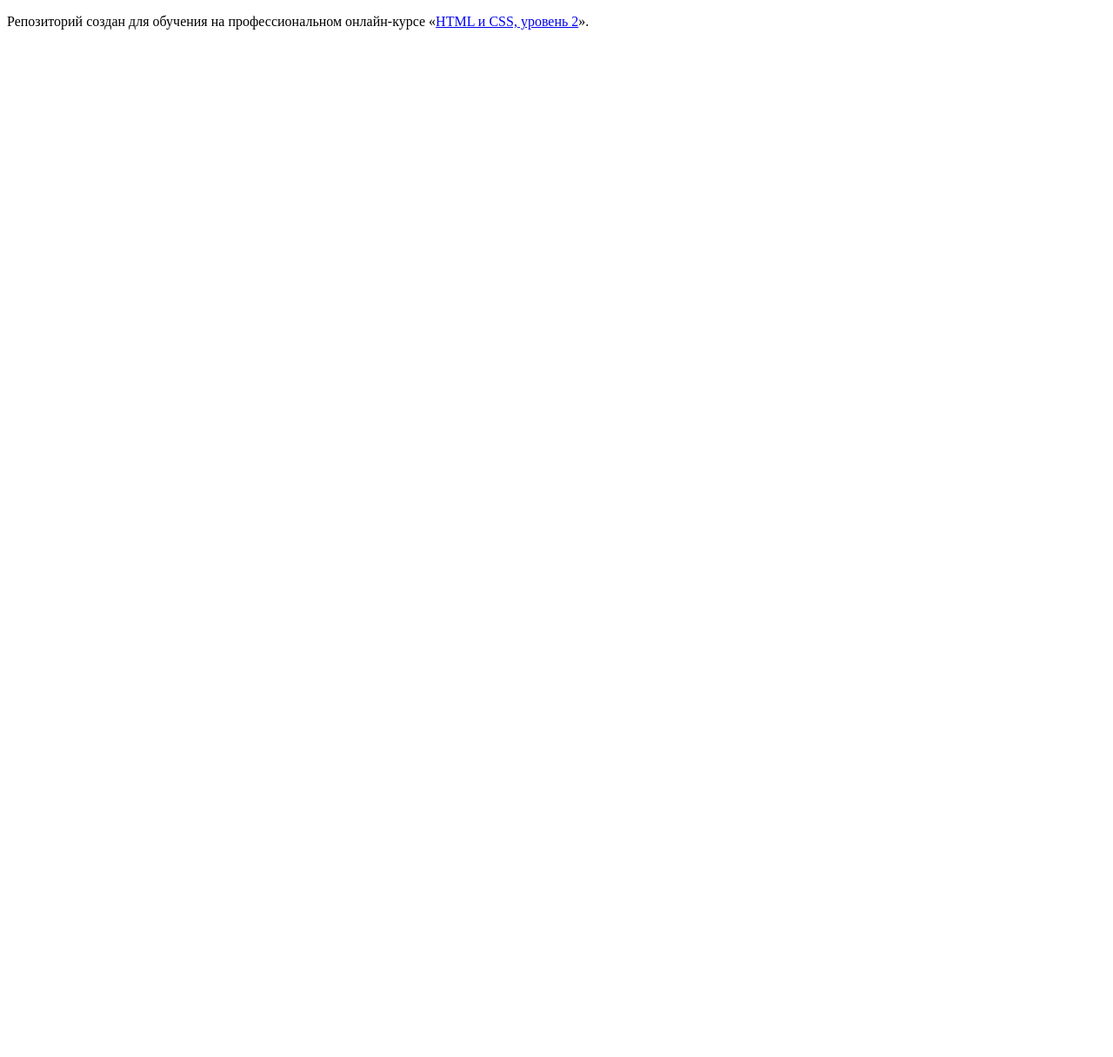
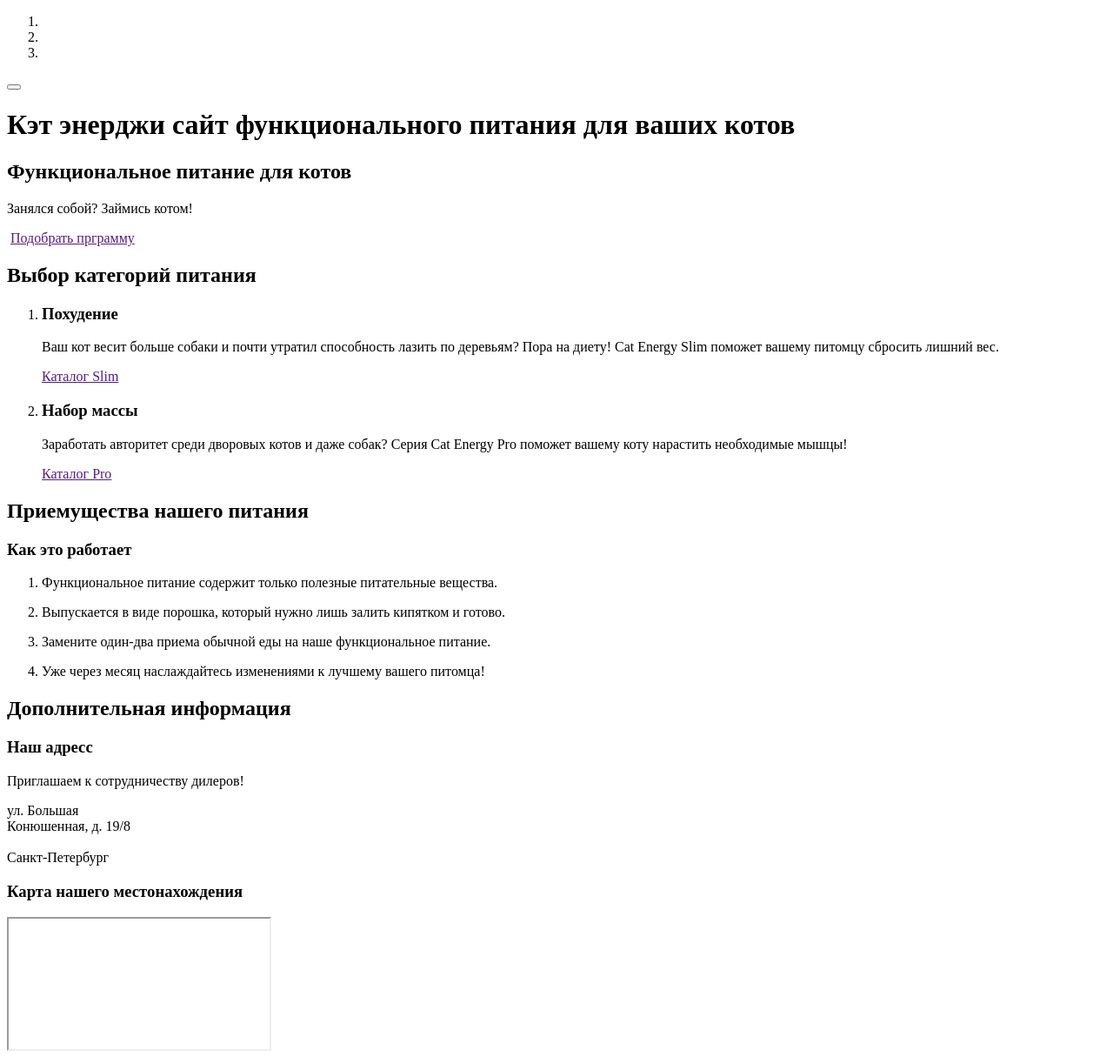
Before and after one commit to GarryVar/858513-cat-energy-19, a website: page source/index.html in a window 1280 px wide. Shown: the top 1215 px of the page at 87% size. Before the commit the page ends 800 px from the top, so only its background shows below. Drawn offline with Linux system fonts and the light colour scheme.

Commit message:
Добавляет разметку по БЭМ в source/index.html

```diff
--- a/source/index.html
+++ b/source/index.html
@@ -4,9 +4,117 @@
     <meta charset="utf-8">
     <title>HTML Academy: Кэт энерджи</title>
   </head>
-  <body>
+  <body calss="page-index">
+    <header class="page-header">
 
-    <p>Репозиторий создан для обучения на профессиональном онлайн‑курсе «<a href="https://htmlacademy.ru/intensive/adaptive">HTML и CSS, уровень 2</a>».</p>
+      <div class="page-header__logo"></div>
 
+      <nav class="main-nav">
+        <ol class="main-nav__list">
+          <li class="main-nav__item"><a href="" class="main-nav__link"></a></li>
+          <li class="main-nav__item"><a href="catalog.html" class="main-nav__link"></a></li>
+          <li class="main-nav__item"><a href="form.html" class="main-nav__link"></a></li>
+        </ol>
+
+        <button class="main-nav__toggle" type="button"></button>
+      </nav>
+    </header>
+
+    <main>
+      <h1 class="visually-hidden">Кэт энерджи сайт функционального питания для ваших котов</h1>
+
+      <section class="intro">
+        <h2 class="intro__title">Функциональное питание для котов</h2>
+        <p class="intro__slogan">Занялся собой? Займись котом!</p>
+
+        <div class="intro__picture">
+          <img src=""https://via.placeholder.com/150x150" alt="">
+          <a class="button button__programm" href="">Подобрать прграмму</a>
+        </div>
+      </section>
+
+      <section class="categories">
+      <h2 class="visually-hidden">Выбор категорий питания</h2>
+      <ol class="categories__list">
+        <li class="categories__item">
+          <h3 class="categories__title">Похудение</h3>
+          <p class="categories__description">Ваш кот весит больше собаки и почти утратил способность лазить по деревьям? Пора на диету! Cat Energy Slim поможет вашему питомцу сбросить лишний вес.</p>
+          <a class="categories__link" href="">Каталог Slim</a>
+        </li>
+
+        <li class="categories__item">
+          <h3 class="categories__title">Набор массы</h3>
+          <p class="categories__description">Заработать авторитет среди дворовых котов и даже собак? Серия Cat Energy Pro поможет вашему коту нарастить необходимые мышцы!</p>
+          <a class="categories__link" href="">Каталог Pro</a>
+        </li>
+      </ol>
+      </section>
+
+      <section class="advantages">
+        <h2 class="visually-hidden">Приемущества нашего питания</h2>
+        <h3 class="advantages__title">Как это работает</h3>
+        <ol class="advantages__list">
+          <li class="advantages__item">
+            <p class="advantages__text">Функциональное питание содержит только полезные питательные вещества.</p>
+          </li>
+
+          <li class="advantages__item">
+            <p class="advantages__text">Выпускается в виде порошка, который нужно лишь залить кипятком и готово.</p>
+          </li>
+
+          <li class="advantages__item">
+            <p class="advantages__text">Замените один-два приема обычной еды на наше функциональное питание.</p>
+          </li>
+
+          <li class="advantages__item">
+            <p class="advantages__text">Уже через месяц наслаждайтесь изменениями к лучшему вашего питомца!</p>
+          </li>
+        </ol>
+      </section>
+    </main>
+
+
+
+    <footer class="page-footer">
+      <h2 class="visually-hidden">Дополнительная информация</h2>
+
+      <section class="location">
+        <h3 class="visually-hidden">Наш адресс</h3>
+        <p class="location__text">Приглашаем к сотрудничеству дилеров!</p>
+        <p class="location__address">ул. Большая <br> Конюшенная, д. 19/8 <br> <br> Санкт-Петербург</p>
+      </section>
+
+      <section class="page-footer__map">
+        <h3 class="visually-hidden">Карта нашего местонахождения</h3>
+          <iframe src="https://yandex.ru/map-widget/v1/-/CKqDzFoR"></iframe>
+      </section>
+
+      <div class="page-footer__additional-info container">
+        <h3 class="visually-hidden">Мы так же в социальных сетях</h3>
+        <div class="page-footer__logo">
+          <img src="https://via.placeholder.com/150x150">
+        </div>
+
+        <ol class="page-footer__social-list">
+          <li>
+            <a class="page-footer__social-link" href="#"> Мы во вконтакте</a>
+          </li>
+
+          <li>
+            <a class="page-footer__social-link" href="#">Мы в инстаграме</a>
+          </li>
+
+          <li>
+            <a class="page-footer__social-link" href="#">Мы на фейсбуке</a>
+          </li>
+        </ol>
+
+        <div class="page-footer__copyright">
+          <a class="page-footer__copyright-link" href="">
+            <span>html</span> academy
+          </a>
+        </div>
+      </div>
+    </footer>
   </body>
 </html>
```
